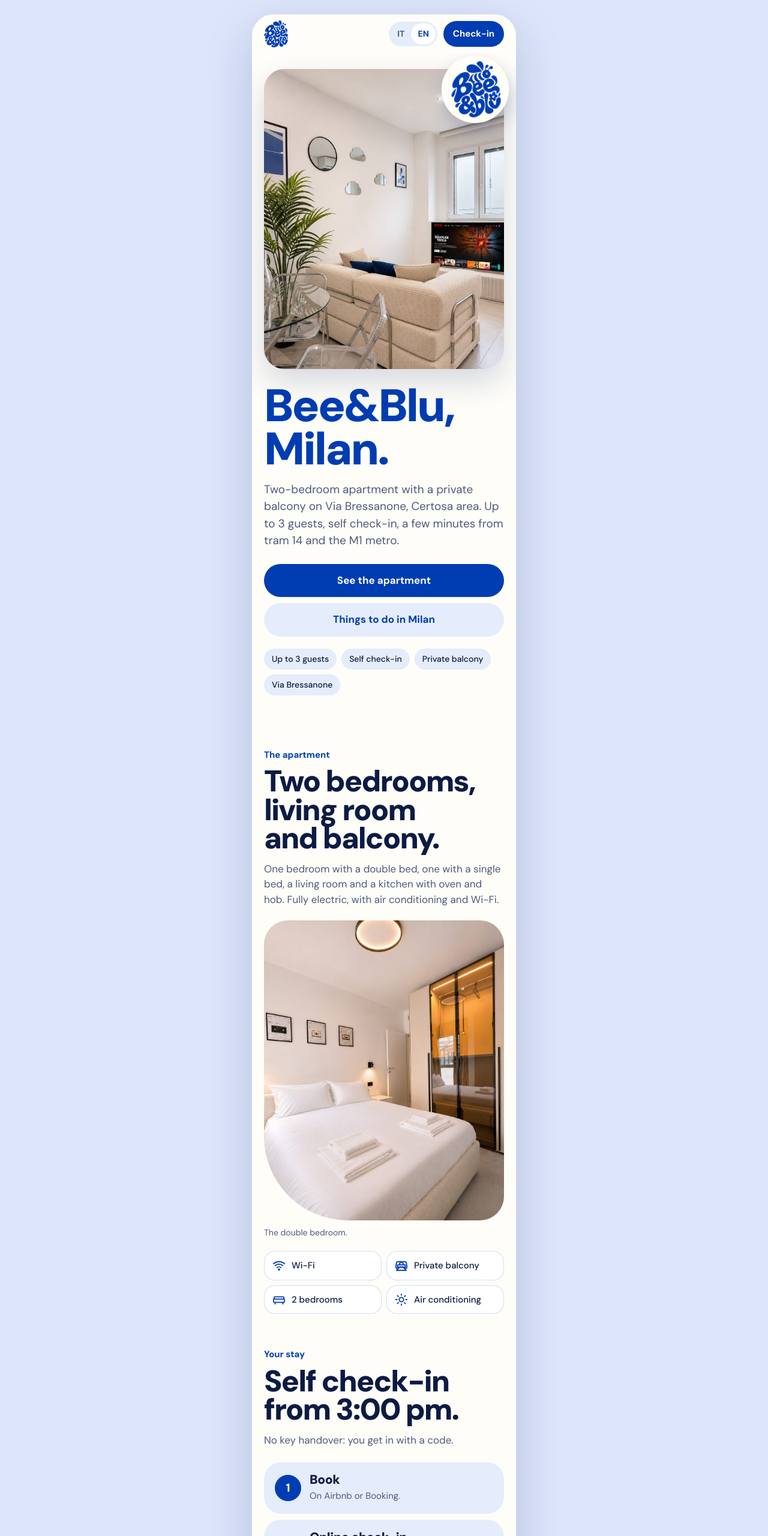
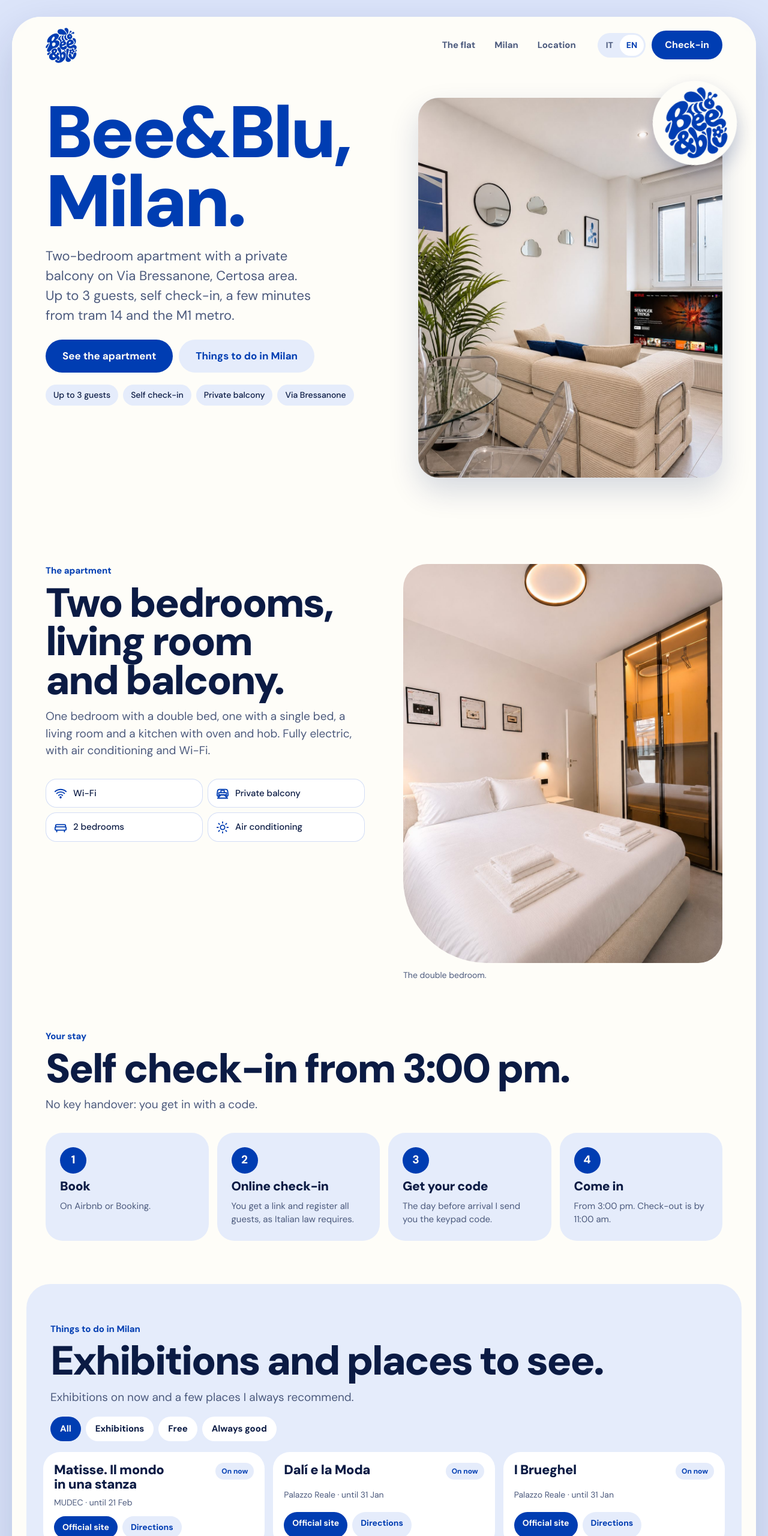
Before and after one commit to ariannabaggieri28-dotcom/bee-blu, a plain HTML site: page index.html in a window 1280 px wide. Shown: the top 2560 px of the page at 60% size. Drawn offline with Linux system fonts and the light colour scheme.

Commit message:
Versione desktop del sito, testa HTML pulita
Co-Authored-By: Claude Opus 5.5 <noreply@anthropic.com>
Claude-Session: https://claude.ai/code/session_01ScjzcWwtCGUafcQHUzY76H

```diff
--- a/index.html
+++ b/index.html
@@ -1,5 +1,6 @@
-<!doctype html><html><head><meta charset=utf8><meta name=viewport content="width=device-width,initial-scale=1,viewport-fit=cover"><style>:root{color-scheme:light;box-sizing:border-box;padding-top:env(safe-area-inset-top,0px);padding-bottom:env(safe-area-inset-bottom,0px)}html{scroll-padding-top:env(safe-area-inset-top,0px)}body{margin:0;padding:0;font:14px -apple-system,BlinkMacSystemFont,sans-serif;background:#fff;color:#000}img{max-width:100%}[hidden]:not([hidden=until-found i]){display:none!important}</style></head><body>
-<meta charset="utf-8">
+<!doctype html>
+<html lang="it">
+<head><meta charset="utf-8">
 <meta name="viewport" content="width=device-width, initial-scale=1, viewport-fit=cover">
 <meta name="description" content="Bee&amp;blu: un trilocale luminoso in via Bressanone, Milano. Self check-in, check-in online e consigli su cosa fare in città.">
 <link rel="icon" href="img/logo.svg" type="image/svg+xml">
@@ -8,7 +9,7 @@
 <link rel="preconnect" href="https://fonts.gstatic.com" crossorigin>
 <link rel="stylesheet" href="https://fonts.googleapis.com/css2?family=DM+Sans:ital,opsz,wght@0,9..40,400;0,9..40,500;0,9..40,700;0,9..40,800;0,9..40,900&display=swap">
 <style>
-/* Layout: mobile first. Una colonna stile telefono; su schermi larghi resta centrata su fondo azzurro finché non disegniamo il desktop. Forme a goccia come il logo, un solo accento: il blu. */
+/* Layout: mobile first, con versione desktop da 960px. Forme a goccia come il logo, un solo accento: il blu. */
 :root {
   --blu: #003DB2;
   --blu-forte: #002C82;
@@ -235,13 +236,84 @@ footer p { color: var(--tenue); font-size: 15px; }
 footer .logo-grande { width: 150px; }
 .fatto .ape { width: 110px; }
 .foto-sito { background: var(--cielo); }
+.nav-desk { display: none !important; }
+
+/* ---------- Desktop (da 960px) ---------- */
+@media (min-width: 960px) {
+  :root { --g: 56px; }
+  .sito { max-width: 1240px; margin-block: 28px; border-radius: 48px; }
+  .top { padding: 18px var(--g); border-radius: 48px 48px 0 0; }
+  .top .marchio .logo-m { width: 52px; }
+  .top .btn { padding: 12px 22px; font-size: 16px; }
+  .nav-desk { display: flex !important; gap: 4px; margin-right: 12px; }
+  .nav-desk a { text-decoration: none; font-weight: 700; font-size: 15px; color: var(--tenue); padding: 9px 14px; border-radius: var(--r-pill); }
+  .nav-desk a:hover { background: var(--cielo); color: var(--blu); }
+
+  .hero { display: grid; grid-template-columns: 1.1fr 1fr; column-gap: 64px; align-content: center; padding: 40px var(--g) 72px; }
+  .hero > * { grid-column: 1; }
+  .hero .cornice { grid-column: 2; grid-row: 1 / span 5; align-self: center; aspect-ratio: 4 / 5; max-height: 680px; width: 100%; }
+  .hero h1 { font-size: clamp(96px, 9.5vw, 132px); margin-top: 0; align-self: end; }
+  .hero .lead { font-size: 22px; max-width: 30ch; }
+  .hero .azioni { grid-template-columns: auto auto; justify-content: start; }
+  .hero .azioni .btn { width: auto; padding-inline: 28px; }
+  .hero .bollo { width: 140px; right: -24px; top: -28px; }
+
+  .blocco { padding: 72px var(--g); }
+  h2.titolo { font-size: 68px; }
+  .intro { font-size: 19px; max-width: 46ch; }
+
+  .casa { display: grid; grid-template-columns: 1fr 1fr; column-gap: 64px; align-items: start; }
+  .casa > * { grid-column: 1; }
+  .casa figure { grid-column: 2; grid-row: 1 / span 5; margin: 0; }
+  .casa figure img { aspect-ratio: 4 / 5; }
+  .dotazioni { margin-top: 32px; }
+
+  .passi { grid-template-columns: repeat(4, 1fr); gap: 14px; margin-top: 32px; }
+  .passi li { grid-template-columns: 1fr; align-content: start; padding: 24px; gap: 10px; }
+  .passi .n { grid-row: auto; }
+
+  .milano { margin-inline: 24px; padding: 64px 0 40px; }
+  .milano .pad { padding-inline: 40px; }
+  .filtri { padding-inline: 40px; }
+  .idee { grid-template-columns: repeat(3, 1fr); gap: 14px; padding-inline: 28px; }
+  .sorpresa { margin: 20px 40px 0; max-width: 360px; }
+  .aggiornato { margin-inline: 40px; }
+
+  #dove { display: grid; grid-template-columns: 1fr 1fr; column-gap: 64px; align-items: start; }
+  #dove > * { grid-column: 1; }
+  #dove .orari { grid-column: 2; grid-row: 1 / span 3; margin-top: 0; }
+  #dove > .btn { width: auto; justify-self: start; padding-inline: 28px; }
+
+  .checkin { margin-inline: 24px; padding: 64px 40px 40px; display: grid; grid-template-columns: minmax(0, 0.85fr) minmax(0, 1fr); gap: 48px; align-items: start; }
+  .checkin .pad { position: sticky; top: 110px; padding: 0; }
+  .checkin h2 { font-size: 68px; }
+  .checkin .pannello { margin-top: 0; padding: 32px 30px; }
+  .slot-griglia .doc .anteprima { height: 120px; }
+
+  footer { grid-template-columns: auto 1fr; column-gap: 48px; align-items: center; padding: 64px var(--g) 64px; }
+  footer .logo-grande { grid-row: span 2; width: 170px; }
+  footer .grosso { font-size: 52px; }
+  .legale { grid-column: 1 / -1; grid-template-columns: auto auto 1fr; align-items: center; column-gap: 32px; }
+  .legale .btn { margin-top: 0; justify-self: end; }
+
+  .wa { right: max(24px, calc(50vw - 620px + 24px)); bottom: 28px; }
+  .privacy .dentro { max-width: 760px; }
+}
+@media (min-width: 960px) and (max-width: 1100px) { .idee { grid-template-columns: repeat(2, 1fr); } .passi { grid-template-columns: repeat(2, 1fr); } }
 </style>
-<style>[hidden]{display:none!important} html{color-scheme:light} body{margin:0}</style>
+<style>[hidden]{display:none!important}</style>
+</head>
+<body>
 <div class="sito">
 <header class="top">
   <a class="marchio" href="#inizio" aria-label="Bee&amp;blu">
     <span class="logo-m " aria-hidden="true"></span>
   </a>
+  <nav class="nav-desk" aria-label="Sezioni">
+    <a href="#casa" data-t="nav.casa">La casa</a>
+    <a href="#milano" data-t="nav.milano">Milano</a>
+    <a href="#dove" data-t="nav.dove">Dove siamo</a>
+  </nav>
   <div class="lingua" role="group" aria-label="Lingua / Language">
     <button type="button" data-lingua="it" aria-pressed="true">IT</button>
     <button type="button" data-lingua="en" aria-pressed="false">EN</button>
@@ -380,7 +452,7 @@ footer .logo-grande { width: 150px; }
 
   const T = {
     it: {
-      'nav.checkin': 'Check-in',
+      'nav.checkin': 'Check-in', 'nav.casa': 'La casa', 'nav.milano': 'Milano', 'nav.dove': 'Dove siamo',
       'alt.hero': 'Soggiorno con divano in velluto, Smart TV, palma e specchi a forma di nuvola',
       'alt.casa': 'Camera matrimoniale con letto bianco, armadio con ante in vetro e quadri alle pareti',
       'hero.titolo': 'Bee&amp;Blu, Milano.',
@@ -436,7 +508,7 @@ footer .logo-grande { width: 150px; }
       documenti: [['IDENT', "Carta d'identità"], ['IDELE', "Carta d'identità elettronica"], ['PASOR', 'Passaporto'], ['PATEN', 'Patente di guida']],
     },
     en: {
-      'nav.checkin': 'Check-in',
+      'nav.checkin': 'Check-in', 'nav.casa': 'The flat', 'nav.milano': 'Milan', 'nav.dove': 'Location',
       'alt.hero': 'Living room with velvet sofa, smart TV, a palm and cloud-shaped mirrors',
       'alt.casa': 'Double bedroom with white bed, glass-door wardrobe and framed prints',
       'hero.titolo': 'Bee&amp;Blu, Milan.',
```
